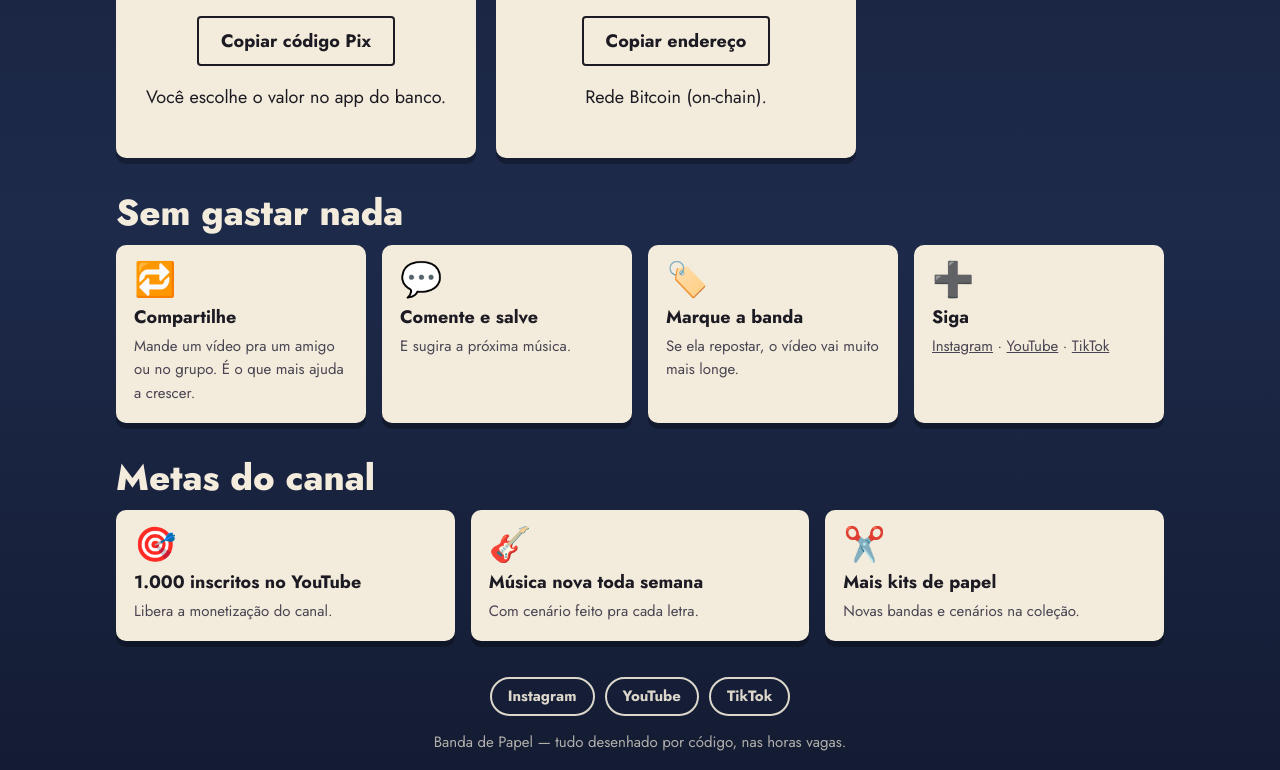
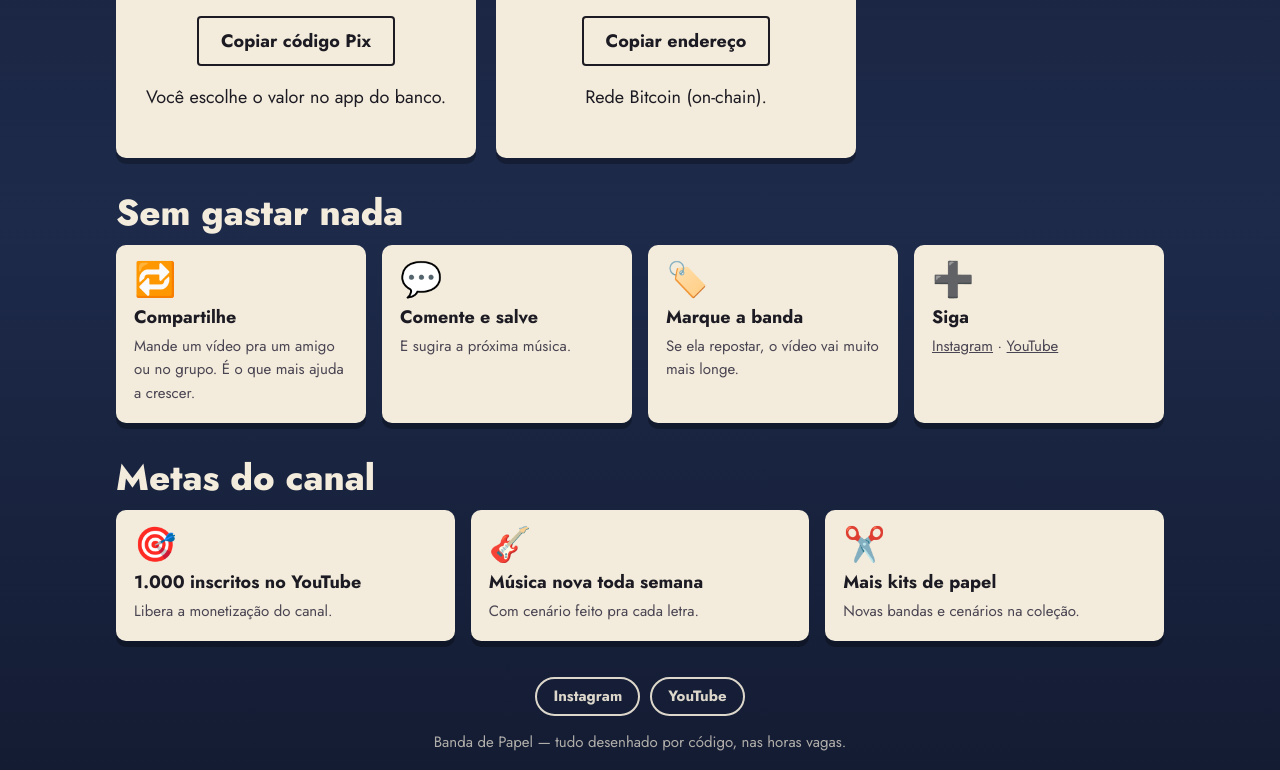
Before and after one commit to savi8sant8s/banda-de-papel-site, a plain HTML site: page apoie.html in a window 1280 px wide. Shown: the part 604-1374 px from the top of the page. Drawn offline with Linux system fonts and the light colour scheme.

Commit message:
Remove o link do TikTok do site
Co-Authored-By: Claude Opus 5.5 <noreply@anthropic.com>

```diff
--- a/apoie.html
+++ b/apoie.html
@@ -51,7 +51,7 @@
         <div><span>🔁</span><b>Compartilhe</b><p>Mande um vídeo pra um amigo ou no grupo. É o que mais ajuda a crescer.</p></div>
         <div><span>💬</span><b>Comente e salve</b><p>E sugira a próxima música.</p></div>
         <div><span>🏷️</span><b>Marque a banda</b><p>Se ela repostar, o vídeo vai muito mais longe.</p></div>
-        <div><span>➕</span><b>Siga</b><p><a href="https://www.instagram.com/abandadepapel/" target="_blank" rel="noopener">Instagram</a> · <a href="https://www.youtube.com/@abandadepapel" target="_blank" rel="noopener">YouTube</a> · <a href="https://www.tiktok.com/@abandadepapel" target="_blank" rel="noopener">TikTok</a></p></div>
+        <div><span>➕</span><b>Siga</b><p><a href="https://www.instagram.com/abandadepapel/" target="_blank" rel="noopener">Instagram</a> · <a href="https://www.youtube.com/@abandadepapel" target="_blank" rel="noopener">YouTube</a></p></div>
       </div>
 
       <h2 class="give-title">Metas do canal</h2>
@@ -67,7 +67,6 @@
     <div class="social">
         <a href="https://www.instagram.com/abandadepapel/" target="_blank" rel="noopener">Instagram</a>
         <a href="https://www.youtube.com/@abandadepapel" target="_blank" rel="noopener">YouTube</a>
-        <a href="https://www.tiktok.com/@abandadepapel" target="_blank" rel="noopener">TikTok</a>
       </div>
     <p>Banda de Papel — tudo desenhado por código, nas horas vagas.</p>
   </footer>
```
Also changed, not shown: en/index.html (+0 -1 lines), en/kits.html (+0 -1 lines), en/support.html (+1 -2 lines), en/videos.html (+0 -1 lines), es/index.html (+0 -1 lines), es/kits.html (+0 -1 lines), es/support.html (+1 -2 lines), es/videos.html (+0 -1 lines), index.html (+0 -1 lines), kits.html (+0 -1 lines), videos.html (+0 -1 lines).
